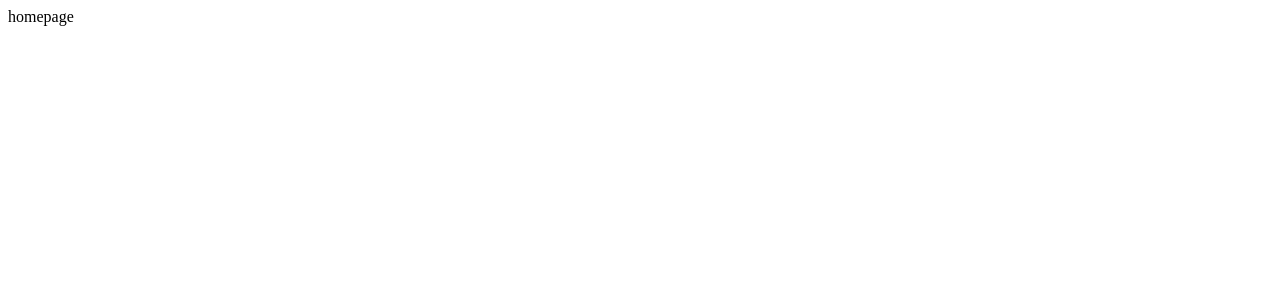
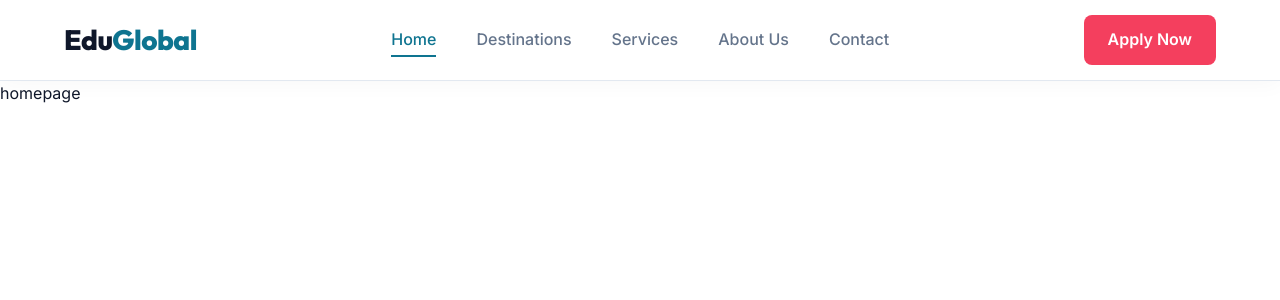
Before and after one commit to dev-nirob1/edu-global, a Vue app: page / in a window 1280 px wide. Shown: the top 300 px of the page. Built offline with nearby package versions, Linux system fonts and the light colour scheme.

Commit message:
css root styles and navbar updated

```diff
--- a/index.html
+++ b/index.html
@@ -4,7 +4,7 @@
     <meta charset="UTF-8">
     <link rel="icon" href="/favicon.ico">
     <meta name="viewport" content="width=device-width, initial-scale=1.0">
-    <title>Vite App</title>
+    <title>EduGlobal | Study Abroad</title>
   </head>
   <body>
     <div id="app"></div>
--- a/src/App.vue
+++ b/src/App.vue
@@ -1,9 +1,13 @@
 <script setup>
 import { RouterView } from 'vue-router'
+import Navbar from '@/components/Navbar.vue'
 </script>
 
 <template>
-  <RouterView />
+  <Navbar />
+  <main>
+    <RouterView />
+  </main>
 </template>
 
 <style scoped></style>
--- /dev/null
+++ b/src/assets/main.css
@@ -0,0 +1,149 @@
+@import url('https://fonts.googleapis.com/css2?family=Inter:wght@300;400;500;600;700&family=Outfit:wght@400;500;600;700;800&display=swap');
+
+:root {
+  /* Deep Teal & Coral Palette */
+  --color-primary: #0E7490;      /* Deep Teal */
+  --color-primary-dark: #0F766E; /* Darker Teal */
+  --color-primary-light: #CCFBF1;/* Light Cyan */
+
+  --color-accent: #F43F5E;       /* Coral Pink */
+  --color-accent-hover: #E11D48; /* Darker Coral */
+
+  --color-secondary: #EAB308;    /* Warm Yellow / Gold */
+
+  --text-main: #0F172A;          /* Very Dark Slate */
+  --text-muted: #64748B;         /* Slate Gray */
+  --text-light: #FFFFFF;
+
+  --bg-surface: #FFFFFF;
+  --bg-offset: #F8FAFC;          /* Extremely light slate for sections */
+
+  --border-color: #E2E8F0;
+
+  /* Typography */
+  --font-heading: 'Outfit', sans-serif;
+  --font-body: 'Inter', sans-serif;
+
+  /* Utilities */
+  --border-radius-sm: 4px;
+  --border-radius-md: 8px;
+  --border-radius-lg: 16px;
+  --border-radius-full: 9999px;
+
+  --spacing-xs: 0.25rem;
+  --spacing-sm: 0.5rem;
+  --spacing-md: 1rem;
+  --spacing-lg: 2rem;
+  --spacing-xl: 4rem;
+  --spacing-2xl: 8rem;
+
+  --shadow-sm: 0 1px 2px 0 rgb(0 0 0 / 0.05);
+  --shadow-md: 0 4px 6px -1px rgb(0 0 0 / 0.1), 0 2px 4px -2px rgb(0 0 0 / 0.1);
+  --shadow-lg: 0 10px 15px -3px rgb(0 0 0 / 0.1), 0 4px 6px -4px rgb(0 0 0 / 0.1);
+  --shadow-xl: 0 20px 25px -5px rgb(0 0 0 / 0.1), 0 8px 10px -6px rgb(0 0 0 / 0.1);
+
+  /* Layout constraints */
+  --max-width-container: 1200px;
+}
+
+/* Global Reset & Base Styles */
+*, *::before, *::after {
+  box-sizing: border-box;
+  margin: 0;
+  padding: 0;
+}
+
+body {
+  font-family: var(--font-body);
+  color: var(--text-main);
+  background-color: var(--bg-surface);
+  line-height: 1.6;
+  -webkit-font-smoothing: antialiased;
+  -moz-osx-font-smoothing: grayscale;
+}
+
+h1, h2, h3, h4, h5, h6 {
+  font-family: var(--font-heading);
+  font-weight: 700;
+  line-height: 1.2;
+  color: var(--text-main);
+  margin-bottom: var(--spacing-sm);
+}
+
+p {
+  color: var(--text-muted);
+  margin-bottom: var(--spacing-md);
+}
+
+a {
+  color: var(--color-primary);
+  text-decoration: none;
+  transition: color 0.2s ease-in-out;
+}
+
+a:hover {
+  color: var(--color-primary-dark);
+}
+
+button, input, select, textarea {
+  font-family: inherit;
+}
+
+img {
+  max-width: 100%;
+  display: block;
+}
+
+.container {
+  width: 100%;
+  max-width: var(--max-width-container);
+  margin: 0 auto;
+  padding: 0 1.5rem;
+}
+
+/* Base Utility Buttons */
+.btn {
+  display: inline-flex;
+  align-items: center;
+  justify-content: center;
+  padding: 0.75rem 1.5rem;
+  border-radius: var(--border-radius-md);
+  font-weight: 600;
+  cursor: pointer;
+  transition: all 0.2s ease-in-out;
+  border: none;
+}
+
+.btn-primary {
+  background-color: var(--color-primary);
+  color: var(--text-light);
+}
+
+.btn-primary:hover {
+  background-color: var(--color-primary-dark);
+  transform: translateY(-1px);
+  box-shadow: var(--shadow-md);
+}
+
+.btn-accent {
+  background-color: var(--color-accent);
+  color: var(--text-light);
+}
+
+.btn-accent:hover {
+  background-color: var(--color-accent-hover);
+  transform: translateY(-1px);
+  box-shadow: var(--shadow-md);
+  color: var(--text-light);
+}
+
+.btn-outline {
+  background-color: transparent;
+  border: 2px solid var(--color-primary);
+  color: var(--color-primary);
+}
+
+.btn-outline:hover {
+  background-color: var(--color-primary-light);
+  color: var(--color-primary-dark);
+}
--- /dev/null
+++ b/src/components/Navbar.vue
@@ -0,0 +1,231 @@
+<template>
+  <header class="navbar">
+    <div class="container nav-container">
+      <!-- Logo -->
+      <router-link to="/" class="logo">
+        Edu<span>Global</span>
+      </router-link>
+
+      <!-- Desktop Menu -->
+      <nav class="desktop-nav">
+        <router-link to="/" class="nav-link">Home</router-link>
+        <router-link to="/destinations" class="nav-link">Destinations</router-link>
+        <router-link to="/services" class="nav-link">Services</router-link>
+        <router-link to="/about" class="nav-link">About Us</router-link>
+        <router-link to="/contact" class="nav-link">Contact</router-link>
+      </nav>
+
+      <!-- CTA Button (Desktop) -->
+      <div class="nav-actions">
+        <router-link to="/apply" class="btn btn-accent">Apply Now</router-link>
+      </div>
+
+      <!-- Mobile Menu Toggle -->
+      <button class="mobile-toggle" @click="toggleMenu" :aria-expanded="isMenuOpen" aria-label="Toggle navigation menu">
+        <span class="hamburger" :class="{ 'is-active': isMenuOpen }"></span>
+      </button>
+    </div>
+
+    <!-- Mobile Menu Overlay -->
+    <div class="mobile-menu" :class="{ 'is-open': isMenuOpen }">
+      <nav class="mobile-nav">
+        <router-link to="/" class="mobile-link" @click="closeMenu">Home</router-link>
+        <router-link to="/destinations" class="mobile-link" @click="closeMenu">Destinations</router-link>
+        <router-link to="/services" class="mobile-link" @click="closeMenu">Services</router-link>
+        <router-link to="/about" class="mobile-link" @click="closeMenu">About Us</router-link>
+        <router-link to="/contact" class="mobile-link" @click="closeMenu">Contact</router-link>
+        <router-link to="/apply" class="btn btn-accent mobile-cta" @click="closeMenu">Apply Now</router-link>
+      </nav>
+    </div>
+  </header>
+</template>
+
+<script setup>
+import { ref, onMounted, onUnmounted } from 'vue'
+
+const isMenuOpen = ref(false)
+
+const toggleMenu = () => {
+  isMenuOpen.value = !isMenuOpen.value
+  if (isMenuOpen.value) {
+    document.body.style.overflow = 'hidden'
+  } else {
+    document.body.style.overflow = ''
+  }
+}
+
+const closeMenu = () => {
+  isMenuOpen.value = false
+  document.body.style.overflow = ''
+}
+
+// Close mobile menu if window is resized to desktop width
+const handleResize = () => {
+  if (window.innerWidth >= 992 && isMenuOpen.value) {
+    closeMenu()
+  }
+}
+
+onMounted(() => window.addEventListener('resize', handleResize))
+onUnmounted(() => window.removeEventListener('resize', handleResize))
+</script>
+
+<style scoped>
+.navbar {
+  background-color: var(--bg-surface);
+  border-bottom: 1px solid var(--border-color);
+  position: sticky;
+  top: 0;
+  z-index: 1000;
+  box-shadow: 0 4px 20px rgba(0, 0, 0, 0.03);
+}
+
+.nav-container {
+  display: flex;
+  align-items: center;
+  justify-content: space-between;
+  height: 80px;
+}
+
+.logo {
+  font-family: var(--font-heading);
+  font-size: 1.75rem;
+  font-weight: 800;
+  color: var(--text-main);
+  text-decoration: none;
+  letter-spacing: -0.5px;
+}
+
+.logo span {
+  color: var(--color-primary);
+}
+
+/* Desktop Navigation */
+.desktop-nav {
+  display: none;
+  gap: 2.5rem;
+}
+
+.nav-link {
+  font-weight: 500;
+  color: var(--text-muted);
+  position: relative;
+  transition: color 0.3s ease;
+  font-size: 1rem;
+}
+
+.nav-link:hover, .nav-link.router-link-active {
+  color: var(--color-primary);
+}
+
+/* Underline animation on hover */
+.nav-link::after {
+  content: '';
+  position: absolute;
+  bottom: -4px;
+  left: 0;
+  width: 0;
+  height: 2px;
+  background-color: var(--color-primary);
+  transition: width 0.3s ease;
+}
+
+.nav-link:hover::after, .nav-link.router-link-active::after {
+  width: 100%;
+}
+
+.nav-actions {
+  display: none;
+}
+
+/* Mobile Toggle Hamburger */
+.mobile-toggle {
+  display: block;
+  background: transparent;
+  border: none;
+  cursor: pointer;
+  padding: 0.5rem;
+  z-index: 1001;
+}
+
+.hamburger {
+  display: block;
+  width: 24px;
+  height: 2px;
+  background-color: var(--text-main);
+  position: relative;
+  transition: background-color 0.3s ease;
+}
+
+.hamburger::before, .hamburger::after {
+  content: '';
+  position: absolute;
+  width: 100%;
+  height: 100%;
+  background-color: var(--text-main);
+  left: 0;
+  transition: transform 0.3s ease, top 0.3s ease;
+}
+
+.hamburger::before { top: -8px; }
+.hamburger::after { top: 8px; }
+
+/* Active Hamburger State (X shape) */
+.hamburger.is-active { background-color: transparent; }
+.hamburger.is-active::before { top: 0; transform: rotate(45deg); }
+.hamburger.is-active::after { top: 0; transform: rotate(-45deg); }
+
+/* Mobile Menu Panel */
+.mobile-menu {
+  position: fixed;
+  top: 80px;
+  left: 0;
+  width: 100%;
+  height: calc(100vh - 80px);
+  background-color: var(--bg-surface);
+  padding: 2rem;
+  transform: translateX(100%);
+  transition: transform 0.3s ease-in-out;
+  overflow-y: auto;
+}
+
+.mobile-menu.is-open {
+  transform: translateX(0);
+}
+
+.mobile-nav {
+  display: flex;
+  flex-direction: column;
+  gap: 1.5rem;
+}
+
+.mobile-link {
+  font-size: 1.25rem;
+  font-weight: 600;
+  color: var(--text-main);
+  padding-bottom: 0.5rem;
+  border-bottom: 1px solid var(--border-color);
+  transition: color 0.2s ease;
+}
+
+.mobile-link:hover, .mobile-link.router-link-active {
+  color: var(--color-primary);
+}
+
+.mobile-cta {
+  margin-top: 1rem;
+  text-align: center;
+  width: 100%;
+}
+
+/* Desktop Breakpoint */
+@media (min-width: 992px) {
+  .desktop-nav, .nav-actions {
+    display: flex;
+    align-items: center;
+  }
+  .mobile-toggle, .mobile-menu {
+    display: none;
+  }
+}
+</style>
--- a/src/main.js
+++ b/src/main.js
@@ -1,6 +1,8 @@
 import { createApp } from 'vue'
 import App from './App.vue'
 import router from './router'
+import './assets/main.css'
+
 
 const app = createApp(App)
 
```
